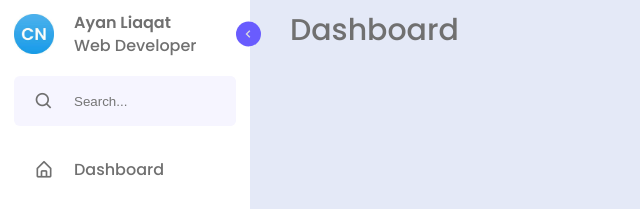
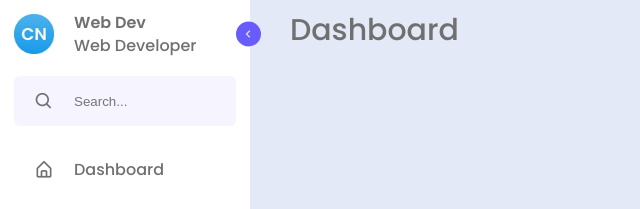
Before and after one commit to Ayanprogrammer11/sidebar, a plain HTML site: page index.html in a window 1280 px wide. Shown: the top 209 px of the page, 0-640 px from the left. Drawn offline with nearby package versions, Linux system fonts and the light colour scheme.

Commit message:
Update index.html

```diff
--- a/index.html
+++ b/index.html
@@ -32,7 +32,7 @@
         </span>
 
         <div class="text header-text">
-          <span class="name">Ayan Liaqat</span>
+          <span class="name">Web Dev</span>
           <span class="profession">Web Developer</span>
         </div>
       </div>
```
